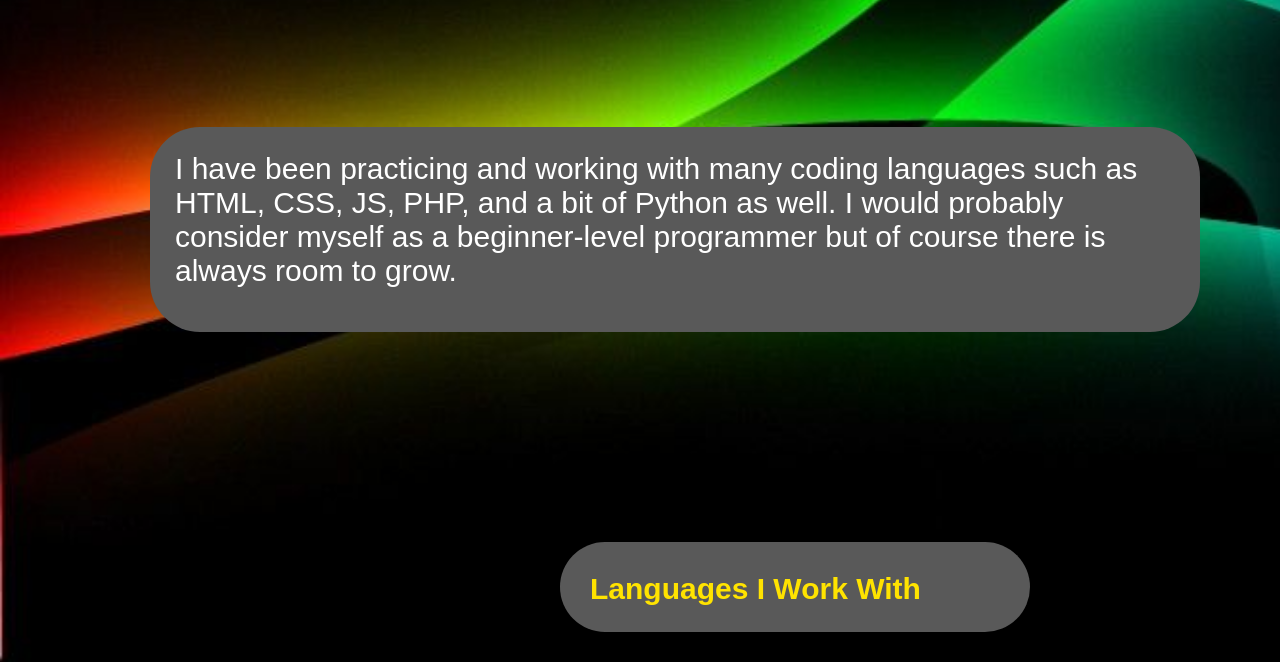
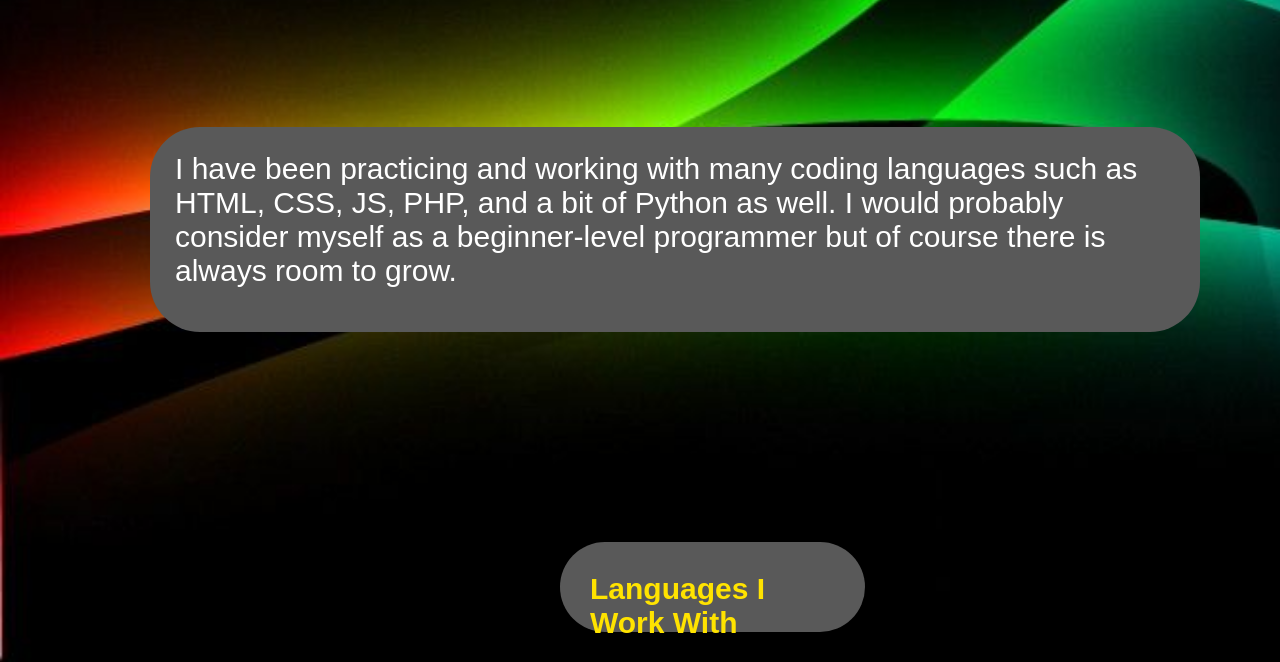
Before and after one commit to JacobReidWD/myPortfolio, a plain HTML site: page links/aboutMe/index.html in a window 1280 px wide. Shown: the part 773-1435 px from the top of the page. Drawn offline with Linux system fonts and the light colour scheme.

Commit message:
update aboutMe.css

```diff
--- a/links/aboutMe/css/aboutMe.css
+++ b/links/aboutMe/css/aboutMe.css
@@ -139,7 +139,7 @@ body div .Languages {
   background-color: #595959;
   margin-top: 210px;
   height: 30px;
-  width: 410px;
+  width: 245px;
   font-family: arial;
   display: center;
   margin-left: 560px;
```
